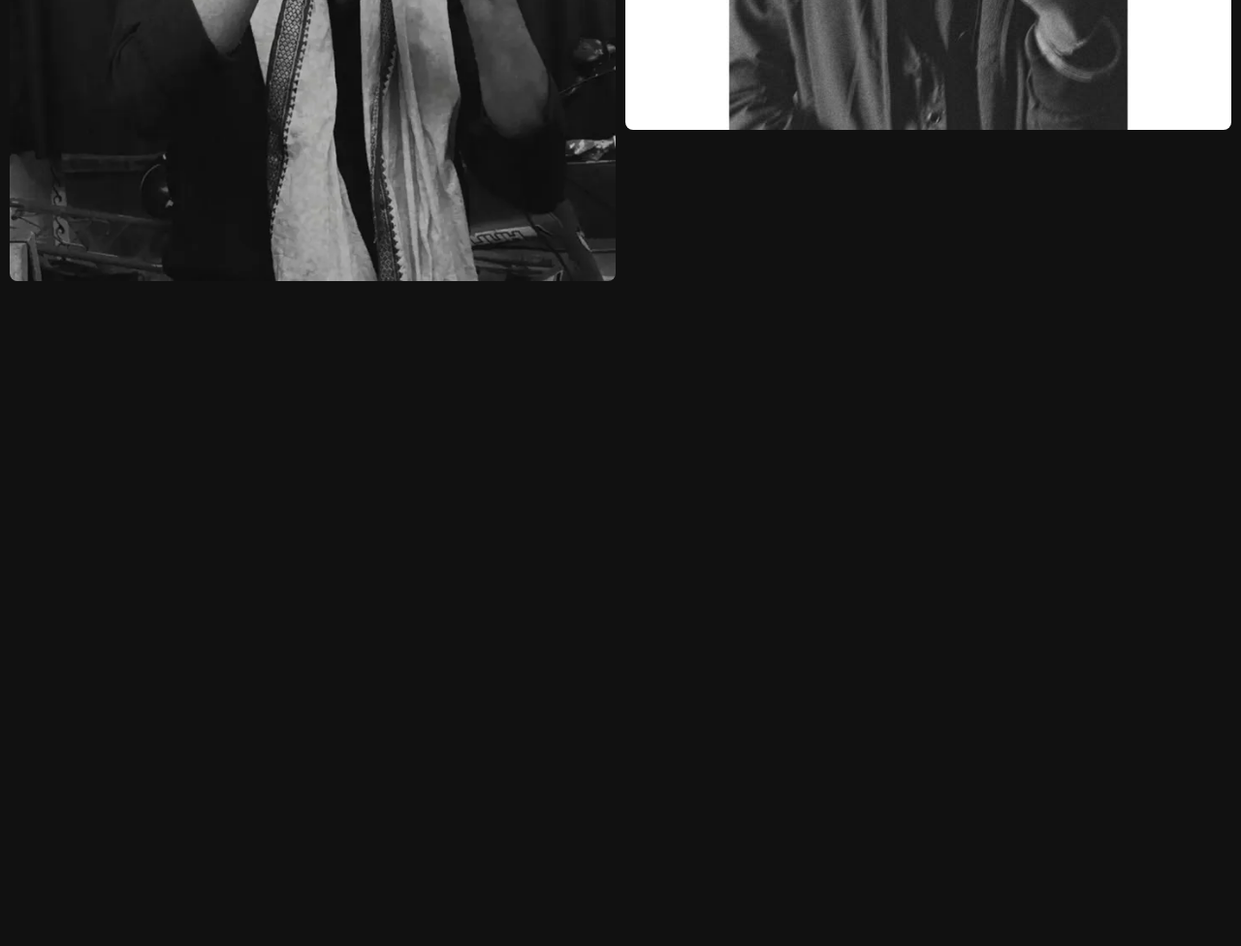
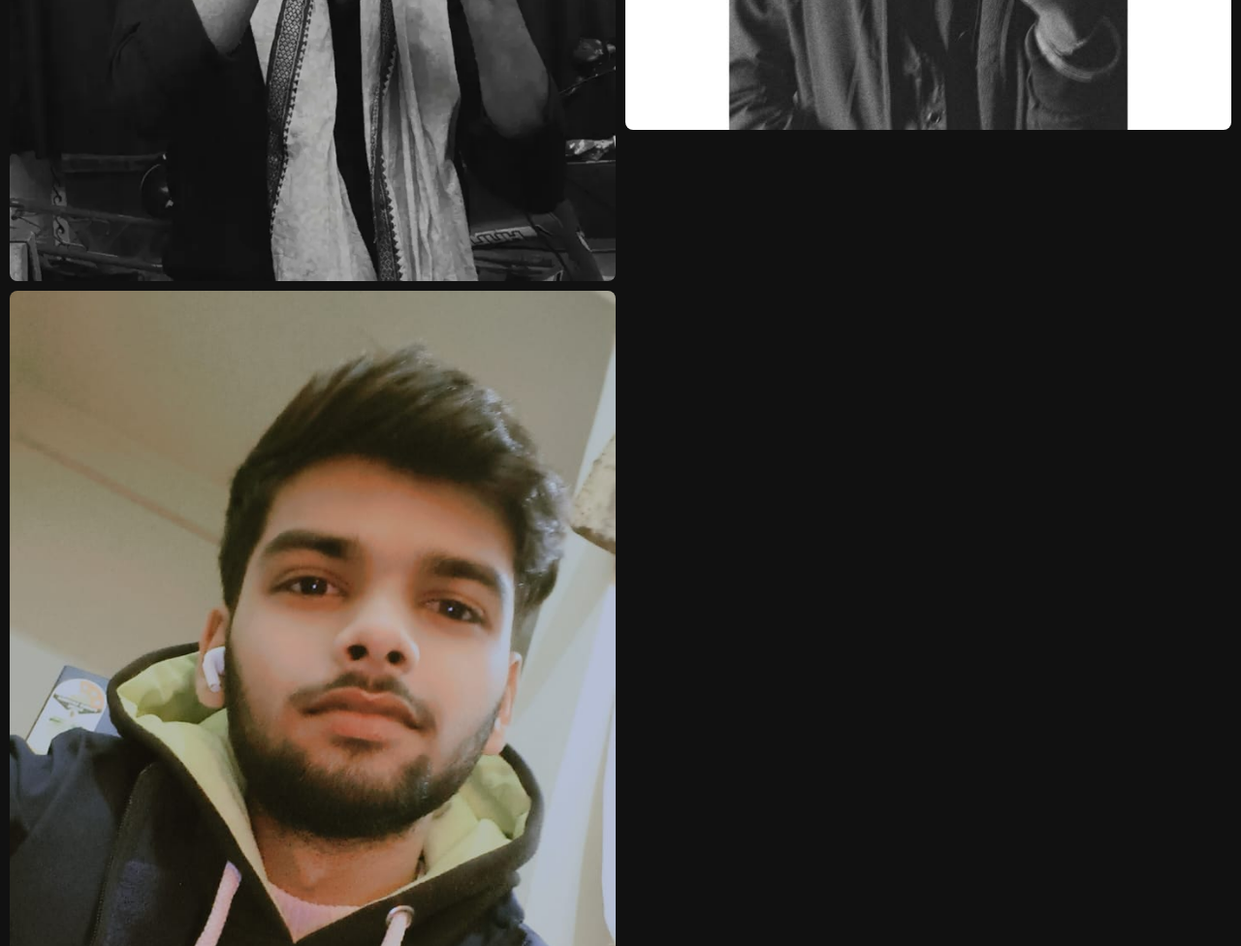
Before and after one commit to forbidden-404-hue/My-Gallery, a plain HTML site: page index.html in a window 1280 px wide. Shown: the part 8784-9760 px from the top of the page at 97% size. Before the commit the page ends 9084 px from the top, so only its background shows below. Drawn offline with Linux system fonts and the light colour scheme.

Commit message:
Add new image with zoom functionality

```diff
--- a/index.html
+++ b/index.html
@@ -100,6 +100,7 @@ video {
   <img src="venox._forge-20260105-0022.webp" onclick="zoomImage(this)">
   <img src="venox._forge-20260105-0023.webp" onclick="zoomImage(this)">
   <img src="venox._forge-20260105-0024.jpg" onclick="zoomImage(this)">
+  <img src="IMG-20260106-WA0002.jpg" oneclick="zoomImage(this)">
 </div>
 
 <!-- IMAGE ZOOM BOX -->
```
